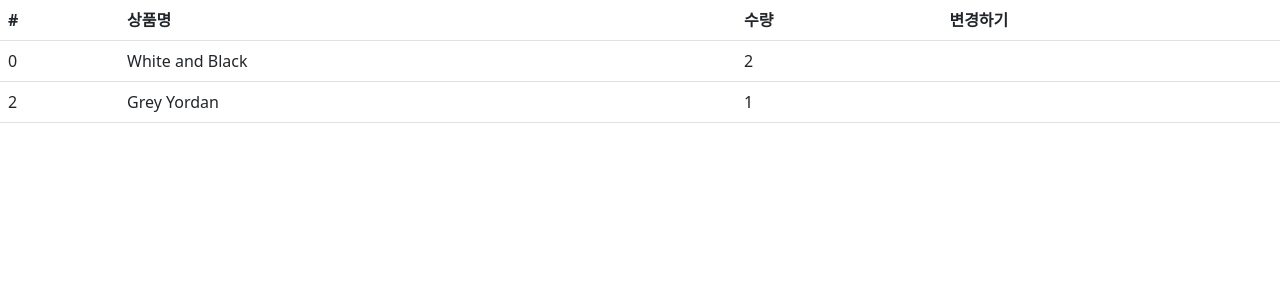
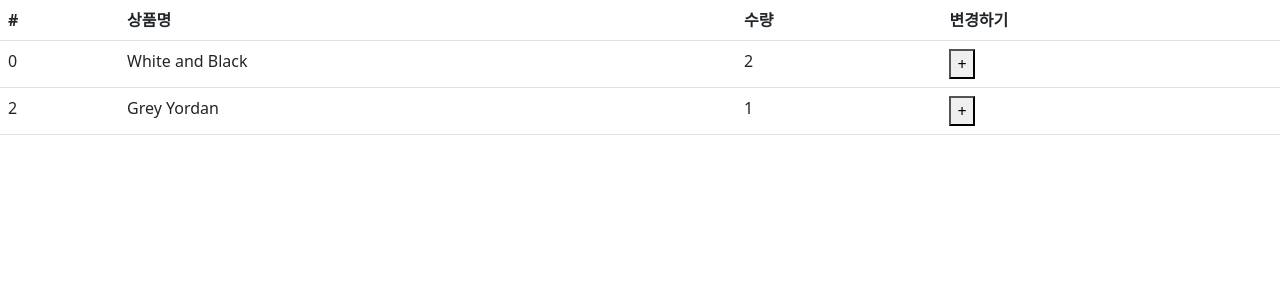
Before and after one commit to lkj6954/practice-react, a React (Create React App) app in the folder shop/: page /cart in a window 1280 px wide. Shown: the top 300 px of the page. Built offline with nearby package versions, Linux system fonts and the light colour scheme; a web font is replaced by a local one.

Commit message:
feat: Create addCnt func using Redux

```diff
--- a/shop/src/pages/Cart.js
+++ b/shop/src/pages/Cart.js
@@ -1,9 +1,11 @@
 import { Table } from 'react-bootstrap';
-import { useSelector } from 'react-redux';
+import { useSelector, useDispatch } from 'react-redux';
+import { addCnt } from '../store.js';
 
 export const Cart = () => {
     let cartData = useSelector((state) => state.cartData);
-    console.log(cartData);
+    const dispatch = useDispatch();
+    console.log(cartData[0].count);
     return (
         <Table>
             <thead>
@@ -21,7 +23,16 @@ export const Cart = () => {
                             <td>{a.id}</td>
                             <td>{a.name}</td>
                             <td>{a.count}</td>
-                            <td></td>
+                            <td>
+                                <button
+                                    onClick={() => {
+                                        console.log(a.id);
+                                        dispatch(addCnt(a.id));
+                                    }}
+                                >
+                                    +
+                                </button>
+                            </td>
                         </tr>
                     );
                 })}
--- a/shop/src/store.js
+++ b/shop/src/store.js
@@ -6,6 +6,14 @@ let cartData = createSlice({
         { id: 0, name: 'White and Black', count: 2 },
         { id: 2, name: 'Grey Yordan', count: 1 },
     ],
+    reducers: {
+        addCnt: (state, action) => {
+            const item = state.find((item) => item.id === action.payload);
+            if (item) {
+                item.count += 1;
+            }
+        },
+    },
 });
 
 export default configureStore({
@@ -13,3 +21,5 @@ export default configureStore({
         cartData: cartData.reducer,
     },
 });
+
+export const { addCnt } = cartData.actions;
```
